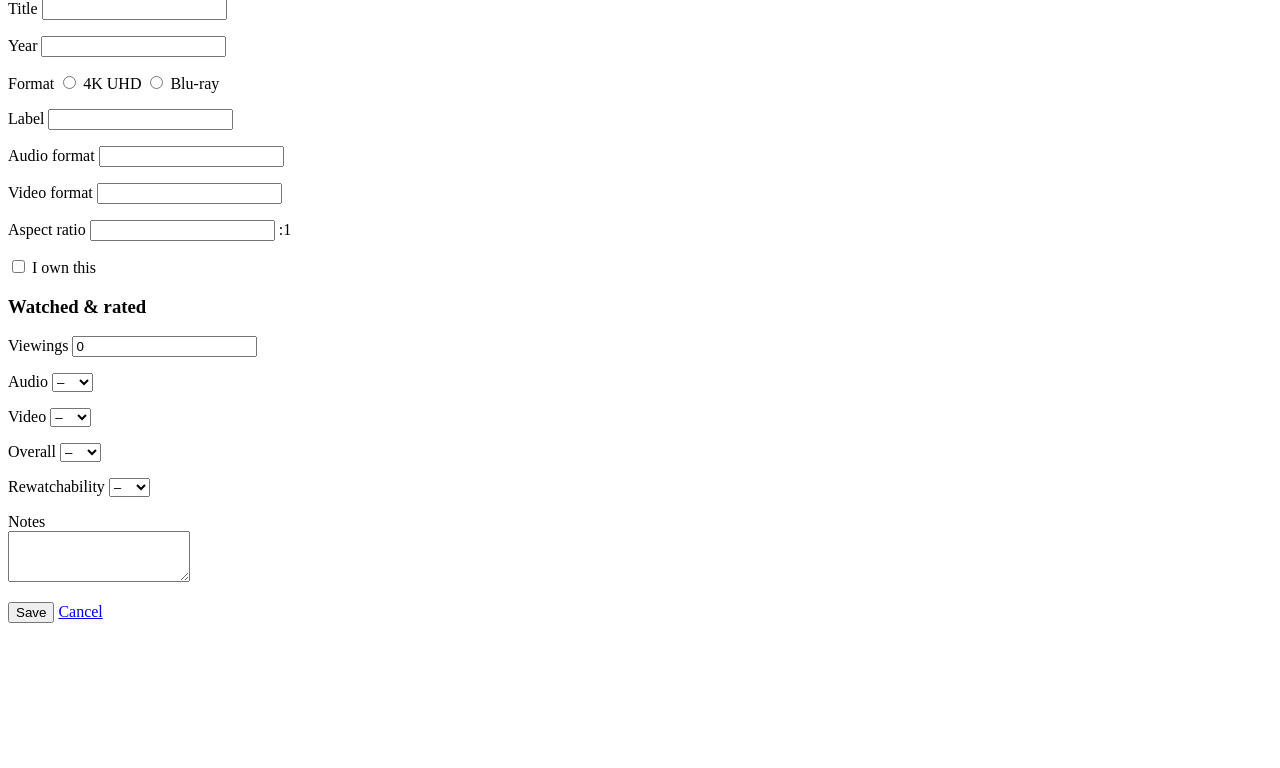
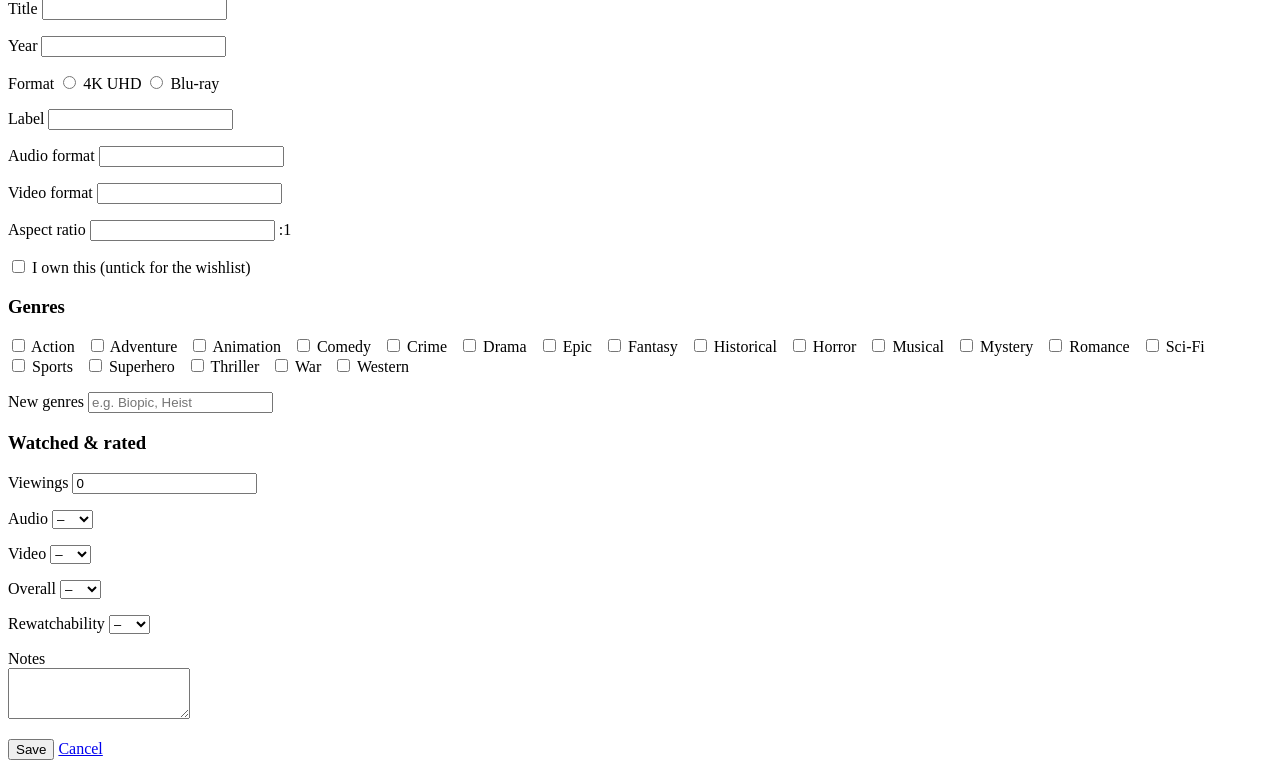
Before and after one commit to vigneshkvishwanathan/videovillage, a Flask app: page /discs/new in a window 1280 px wide. Shown: the part 128-896 px from the top of the page. Before the commit the page ends 751 px from the top, so only its background shows below. Run offline with Flask 3, Linux system fonts and the light colour scheme; data that the repository does not hold is empty; some libraries are stand-ins or nearby versions.

Commit message:
Add genres, wishlist tabs, search, filters and sort

```diff
--- a/db/schema.sql
+++ b/db/schema.sql
@@ -13,6 +13,7 @@ CREATE TABLE discs (
     audio_format    TEXT,
     video_format    TEXT,
     aspect_ratio    NUMERIC(4, 2) CHECK (aspect_ratio > 0),
+    genres          TEXT[] NOT NULL DEFAULT '{}',
     owned           BOOLEAN NOT NULL DEFAULT false,
     notes           TEXT,
     viewings        INTEGER NOT NULL DEFAULT 0 CHECK (viewings >= 0),
--- a/web/app.py
+++ b/web/app.py
@@ -5,11 +5,18 @@ import requests
 from psycopg.rows import dict_row
 from flask import Flask, abort, redirect, render_template, request, url_for
 
-import tmdb  # NEW
-from rules import RATING_FIELDS, parse_rating, score, watched_rule_error
+import tmdb
+from rules import (  # NEW: two more rules
+    RATING_FIELDS,
+    parse_genres,
+    parse_rating,
+    score,
+    sort_discs,
+    watched_rule_error,
+)
 
 app = Flask(__name__)
-app.jinja_env.globals["poster_base"] = tmdb.POSTER_BASE  # NEW: every template can use it
+app.jinja_env.globals["poster_base"] = tmdb.POSTER_BASE
 DATABASE_URL = os.environ["DATABASE_URL"]
 
 FORMATS = ["4K UHD", "Blu-ray"]
@@ -20,13 +27,42 @@ RATING_LABELS = {
     "rewatch_rating": "Rewatchability",
 }
 RATING_CHOICES = [n / 2 for n in range(11)]
-FACT_FIELDS = ["runtime_minutes", "overview", "poster_path", "directors", "top_cast"]  # NEW
-TMDB_DOWN = "Couldn't reach TMDb. Check the API key, or try again in a minute."  # NEW
+FACT_FIELDS = ["runtime_minutes", "overview", "poster_path", "directors", "top_cast"]
+TMDB_DOWN = "Couldn't reach TMDb. Check the API key, or try again in a minute."
+
+# NEW: offered on the form before you've used any genres yourself.
+STARTER_GENRES = [
+    "Action", "Adventure", "Animation", "Comedy", "Crime", "Drama", "Epic", "Fantasy",
+    "Historical", "Horror", "Musical", "Mystery", "Romance", "Sci-Fi", "Sports",
+    "Superhero", "Thriller", "War", "Western",
+]
+SUGGESTED_COLUMNS = ["label", "audio_format", "video_format"]  # NEW
+SORTS = [("score", "Highest score"), ("title", "Title A–Z"), ("year", "Newest first")]  # NEW
 
 
 def db():
     """Open a connection to Postgres. Rows come back as dictionaries."""
     return psycopg.connect(DATABASE_URL, row_factory=dict_row)
+
+
+def genre_choices(conn):  # NEW
+    """Every genre worth offering: the starter list plus any you've used."""
+    used = [row["genre"] for row in conn.execute("SELECT DISTINCT unnest(genres) AS genre FROM discs")]
+    return sorted(set(STARTER_GENRES) | set(used), key=str.lower)
+
+
+def used_values(conn, column):  # NEW
+    """Values already used in a column, to suggest on the form.
+
+    The column name goes straight into the SQL (placeholders only work for values,
+    not column names), so it must come from SUGGESTED_COLUMNS, never from the browser.
+    """
+    if column not in SUGGESTED_COLUMNS:
+        raise ValueError(f"Not a suggested column: {column}")
+    rows = conn.execute(
+        f"SELECT DISTINCT {column} AS value FROM discs WHERE {column} IS NOT NULL ORDER BY value"
+    )
+    return [row["value"] for row in rows]
 
 
 def clean_text(value):
@@ -41,7 +77,7 @@ def clean_number(value, kind):
     return None if value is None else kind(value)
 
 
-def read_form(form):
+def read_form(form, known_genres):  # NEW: needs the known genres to match spellings
     """Turn a submitted form into clean values, plus a list of problems."""
     errors = []
 
@@ -65,13 +101,13 @@ def read_form(form):
         viewings = 0
         errors.append("Viewings must be 0 or more.")
 
-    try:  # NEW: the hidden field that says which TMDb film this is
+    try:
         tmdb_id = clean_number(form.get("tmdb_id"), int)
     except ValueError:
         tmdb_id = None
 
     disc = {
-        "tmdb_id": tmdb_id,  # NEW
+        "tmdb_id": tmdb_id,
         "title": clean_text(form.get("title")),
         "release_year": year,
         "disc_format": form.get("disc_format"),
@@ -82,6 +118,8 @@ def read_form(form):
         "owned": form.get("owned") == "on",
         "notes": clean_text(form.get("notes")),
         "viewings": viewings,
+        # NEW: ticked boxes arrive as a list; typed ones as one comma-separated string.
+        "genres": parse_genres(form.getlist("genres"), form.get("new_genres"), known_genres),
     }
 
     for field in RATING_FIELDS:
@@ -104,6 +142,9 @@ def read_form(form):
 
 
 def show_form(disc, errors, disc_id=None):
+    with db() as conn:  # NEW: the form now offers genres and suggestions from the database
+        genres = genre_choices(conn)
+        suggestions = {column: used_values(conn, column) for column in SUGGESTED_COLUMNS}
     return render_template(
         "disc_form.html",
         disc=disc,
@@ -112,24 +153,68 @@ def show_form(disc, errors, disc_id=None):
         formats=FORMATS,
         ratings=RATING_LABELS.items(),
         rating_choices=RATING_CHOICES,
+        genre_choices=genres,
+        suggestions=suggestions,
     )
 
 
 @app.route("/")
 def index():
+    # NEW: everything about what to show comes from the address bar, e.g.
+    # /?view=wishlist&q=nolan&format=4K+UHD&genre=Drama&sort=year
+    view = "wishlist" if request.args.get("view") == "wishlist" else "collection"
+    filters = {
+        "q": request.args.get("q", "").strip(),
+        "format": request.args.get("format", ""),
+        "genre": request.args.get("genre", ""),
+        "sort": request.args.get("sort") or ("title" if view == "wishlist" else "score"),
+    }
+
+    # NEW: build the WHERE clause from fixed pieces; the values go in as placeholders.
+    conditions = ["owned = %(owned)s"]
+    params = {"owned": view == "collection"}
+    if filters["q"]:
+        conditions.append("(title ILIKE %(q)s OR directors ILIKE %(q)s OR top_cast ILIKE %(q)s)")
+        params["q"] = f"%{filters['q']}%"
+    if filters["format"] in FORMATS:
+        conditions.append("disc_format = %(format)s")
+        params["format"] = filters["format"]
+    if filters["genre"]:
+        conditions.append("%(genre)s = ANY(genres)")
+        params["genre"] = filters["genre"]
+
     with db() as conn:
-        discs = conn.execute("SELECT * FROM discs").fetchall()
+        discs = conn.execute(
+            "SELECT * FROM discs WHERE " + " AND ".join(conditions), params
+        ).fetchall()
+        counts = {
+            row["owned"]: row["n"]
+            for row in conn.execute("SELECT owned, count(*) AS n FROM discs GROUP BY owned")
+        }
+        used_genres = [
+            row["genre"]
+            for row in conn.execute(
+                "SELECT DISTINCT unnest(genres) AS genre FROM discs ORDER BY genre"
+            )
+        ]
 
     for disc in discs:
         disc["score"] = score(disc)
+    discs = sort_discs(discs, filters["sort"])  # NEW: sorting moved into rules.py
 
-    # Highest score first; unscored discs go to the bottom, by title.
-    discs.sort(key=lambda d: (d["score"] is None, -(d["score"] or 0), d["title"].lower()))
-
-    return render_template("index.html", discs=discs)
+    return render_template(
+        "index.html",
+        discs=discs,
+        view=view,
+        filters=filters,
+        counts={"collection": counts.get(True, 0), "wishlist": counts.get(False, 0)},
+        genres=used_genres,
+        formats=FORMATS,
+        sorts=SORTS,
+    )
 
 
-@app.route("/discs/search")  # NEW
+@app.route("/discs/search")
 def search_tmdb():
     query = request.args.get("q", "").strip()
     results, error = [], None
@@ -145,7 +230,7 @@ def search_tmdb():
 def add_disc():
     disc, errors = {}, []
 
-    if request.method == "GET":  # NEW: arriving from a search result pre-fills the form
+    if request.method == "GET":
         tmdb_id = request.args.get("tmdb_id", type=int)
         if tmdb_id:
             try:
@@ -154,9 +239,10 @@ def add_disc():
                 errors.append(TMDB_DOWN)
         return show_form(disc, errors)
 
-    disc, errors = read_form(request.form)
+    with db() as conn:  # NEW
+        known_genres = genre_choices(conn)
+    disc, errors = read_form(request.form, known_genres)
 
-    # NEW: the film's facts come from TMDb, not from the browser.
     facts = {field: None for field in FACT_FIELDS}
     if disc["tmdb_id"]:
         try:
@@ -176,22 +262,22 @@ def add_disc():
                 INSERT INTO discs (tmdb_id, title, release_year, runtime_minutes, overview,
                                    poster_path, directors, top_cast,
                                    disc_format, label, audio_format, video_format,
-                                   aspect_ratio, owned, notes,
+                                   aspect_ratio, owned, notes, genres,
                                    viewings, audio_rating, video_rating,
                                    overall_rating, rewatch_rating)
                 VALUES (%(tmdb_id)s, %(title)s, %(release_year)s, %(runtime_minutes)s, %(overview)s,
                         %(poster_path)s, %(directors)s, %(top_cast)s,
                         %(disc_format)s, %(label)s, %(audio_format)s, %(video_format)s,
-                        %(aspect_ratio)s, %(owned)s, %(notes)s,
+                        %(aspect_ratio)s, %(owned)s, %(notes)s, %(genres)s,
                         %(viewings)s, %(audio_rating)s, %(video_rating)s,
                         %(overall_rating)s, %(rewatch_rating)s)
                 """,
                 disc,
             )
-    except psycopg.errors.UniqueViolation:  # NEW: tmdb_id is UNIQUE in the table
+    except psycopg.errors.UniqueViolation:
         return show_form(disc, ["That film is already in your collection."])
 
-    return redirect(url_for("index"))
+    return redirect(url_for("index", view="collection" if disc["owned"] else "wishlist"))
 
 
 @app.route("/discs/<int:disc_id>/edit", methods=["GET", "POST"])
@@ -203,8 +289,8 @@ def edit_disc(disc_id):
 
         errors = []
         if request.method == "POST":
-            saved = disc  # NEW: keep the TMDb facts to show if the form has errors
-            disc, errors = read_form(request.form)
+            saved = disc
+            disc, errors = read_form(request.form, genre_choices(conn))
             disc.update({field: saved[field] for field in FACT_FIELDS})
             if not errors:
                 conn.execute(
@@ -214,6 +300,7 @@ def edit_disc(disc_id):
                         disc_format = %(disc_format)s, label = %(label)s,
                         audio_format = %(audio_format)s, video_format = %(video_format)s,
                         aspect_ratio = %(aspect_ratio)s, owned = %(owned)s, notes = %(notes)s,
+                        genres = %(genres)s,
                         viewings = %(viewings)s, audio_rating = %(audio_rating)s,
                         video_rating = %(video_rating)s, overall_rating = %(overall_rating)s,
                         rewatch_rating = %(rewatch_rating)s
@@ -221,7 +308,7 @@ def edit_disc(disc_id):
                     """,
                     {**disc, "id": disc_id},
                 )
-                return redirect(url_for("index"))
+                return redirect(url_for("index", view="collection" if disc["owned"] else "wishlist"))
 
     return show_form(disc, errors, disc_id)
 
--- a/web/templates/disc_form.html
+++ b/web/templates/disc_form.html
@@ -25,11 +25,25 @@
     <label><input type="radio" name="disc_format" value="{{ f }}" {{ "checked" if disc.disc_format == f }}> {{ f }}</label>
     {% endfor %}
   </p>
-  <p><label>Label <input name="label" value="{{ disc.label or '' }}"></label></p>
-  <p><label>Audio format <input name="audio_format" value="{{ disc.audio_format or '' }}"></label></p>
-  <p><label>Video format <input name="video_format" value="{{ disc.video_format or '' }}"></label></p>
+  <p><label>Label <input name="label" list="label-options" value="{{ disc.label or '' }}"></label></p>
+  <p><label>Audio format <input name="audio_format" list="audio-options" value="{{ disc.audio_format or '' }}"></label></p>
+  <p><label>Video format <input name="video_format" list="video-options" value="{{ disc.video_format or '' }}"></label></p>
   <p><label>Aspect ratio <input name="aspect_ratio" type="number" step="0.01" min="0.01" value="{{ disc.aspect_ratio or '' }}"> :1</label></p>
-  <p><label><input type="checkbox" name="owned" {{ "checked" if disc.owned }}> I own this</label></p>
+  <p><label><input type="checkbox" name="owned" {{ "checked" if disc.owned }}> I own this (untick for the wishlist)</label></p>
+
+  <datalist id="label-options">{% for v in suggestions.label %}<option value="{{ v }}">{% endfor %}</datalist>
+  <datalist id="audio-options">{% for v in suggestions.audio_format %}<option value="{{ v }}">{% endfor %}</datalist>
+  <datalist id="video-options">{% for v in suggestions.video_format %}<option value="{{ v }}">{% endfor %}</datalist>
+
+  <h3>Genres</h3>
+  <p>
+    {% for g in genre_choices %}
+    <label style="white-space: nowrap; margin-right: 8px">
+      <input type="checkbox" name="genres" value="{{ g }}" {{ "checked" if g in (disc.genres or []) }}> {{ g }}
+    </label>
+    {% endfor %}
+  </p>
+  <p><label>New genres <input name="new_genres" placeholder="e.g. Biopic, Heist"></label></p>
 
   <h3>Watched & rated</h3>
   <p><label>Viewings <input name="viewings" type="number" min="0" value="{{ disc.viewings or 0 }}"></label></p>
```
Also changed, not shown: web/rules.py (+35 -0 lines), web/templates/index.html (+30 -3 lines), web/test_rules.py (+43 -1 lines).
